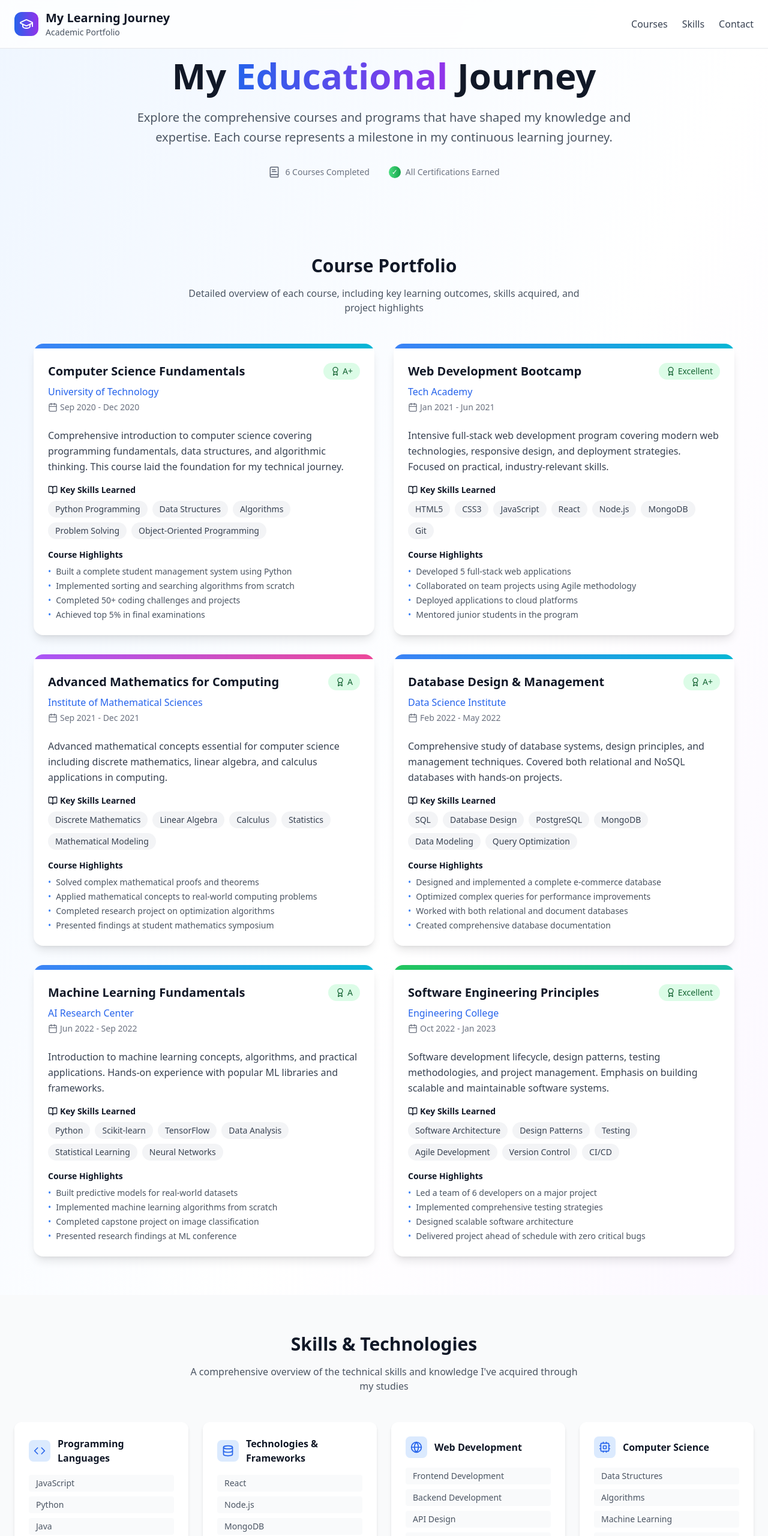
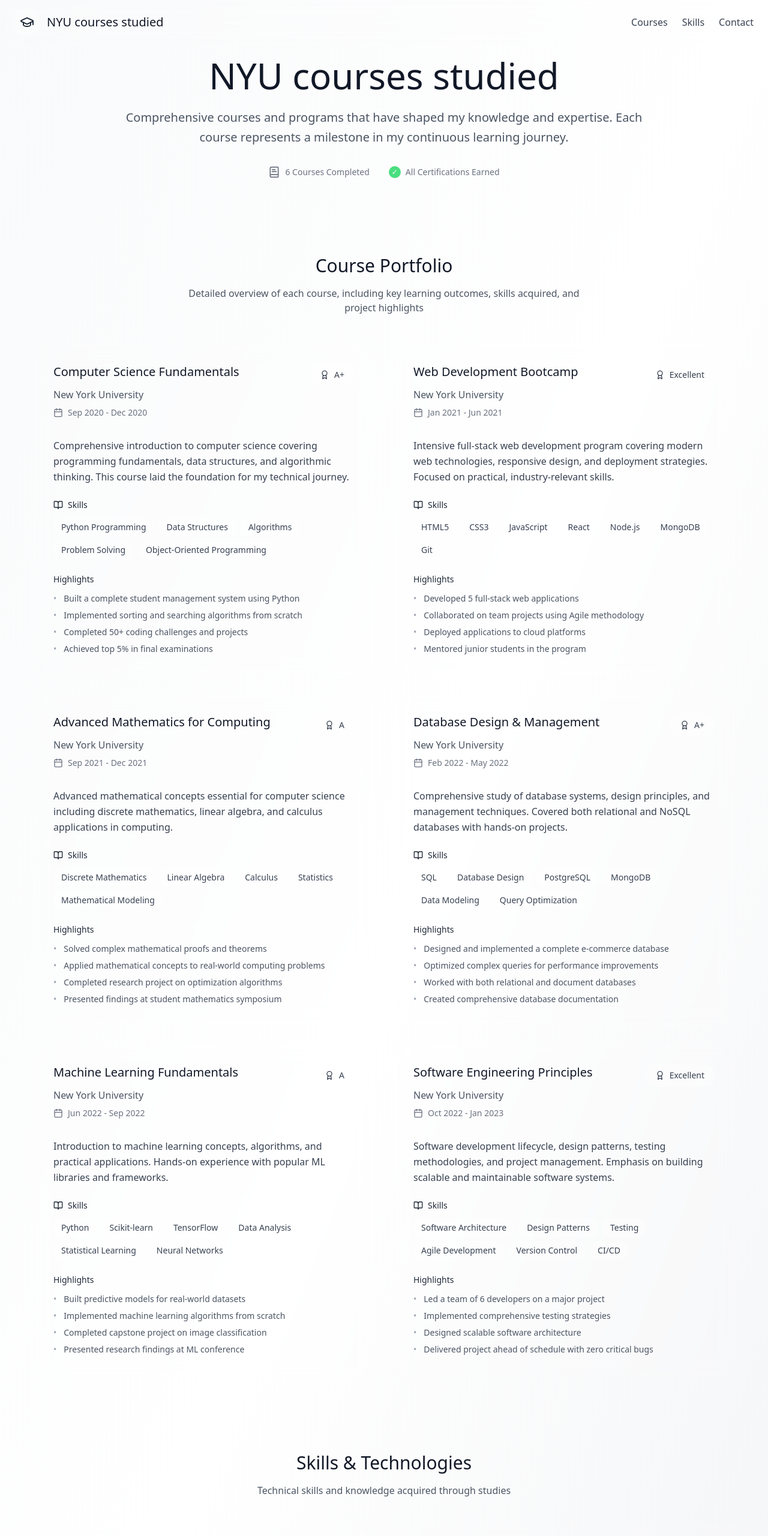
Before and after one commit to hamidrizvi4/course-chronicle-display, a React (Vite) app: page / in a window 1280 px wide. Shown: the top 2561 px of the page at 60% size. Built offline with nearby package versions, Linux system fonts and the light colour scheme.

Commit message:
Refactor: Apply glass-like and minimalist theme
- Updated the theme to be glass-like and minimalist.
- Reduced the number of courses displayed to 6.
- Modified the heading to "NYU courses studied".

```diff
--- a/src/components/CourseCard.tsx
+++ b/src/components/CourseCard.tsx
@@ -22,57 +22,40 @@ const CourseCard = ({
   highlights,
   category
 }: CourseCardProps) => {
-  const getCategoryColor = (category: string) => {
-    switch (category.toLowerCase()) {
-      case 'computer science':
-        return 'from-blue-500 to-cyan-500';
-      case 'mathematics':
-        return 'from-purple-500 to-pink-500';
-      case 'engineering':
-        return 'from-green-500 to-teal-500';
-      case 'business':
-        return 'from-orange-500 to-red-500';
-      default:
-        return 'from-gray-500 to-gray-600';
-    }
-  };
-
   return (
-    <div className="bg-white rounded-2xl shadow-lg hover:shadow-xl transition-all duration-300 overflow-hidden group">
-      <div className={`h-2 bg-gradient-to-r ${getCategoryColor(category)}`}></div>
-
-      <div className="p-6">
-        <div className="flex items-start justify-between mb-4">
+    <div className="bg-white/10 backdrop-blur-md rounded-3xl border border-white/20 hover:bg-white/15 transition-all duration-300 overflow-hidden group">
+      <div className="p-8">
+        <div className="flex items-start justify-between mb-6">
           <div className="flex-1">
-            <h3 className="text-xl font-bold text-gray-900 mb-2 group-hover:text-blue-600 transition-colors">
+            <h3 className="text-xl font-medium text-gray-900 mb-3 group-hover:text-gray-700 transition-colors">
               {title}
             </h3>
-            <p className="text-blue-600 font-medium mb-1">{institution}</p>
-            <div className="flex items-center text-gray-500 text-sm mb-2">
-              <Calendar className="h-4 w-4 mr-1" />
+            <p className="text-gray-600 font-light mb-2">{institution}</p>
+            <div className="flex items-center text-gray-500 text-sm mb-2 font-light">
+              <Calendar className="h-4 w-4 mr-2" />
               {duration}
             </div>
           </div>
           {grade && (
-            <div className="flex items-center bg-green-100 text-green-800 px-3 py-1 rounded-full text-sm font-medium">
-              <Award className="h-4 w-4 mr-1" />
+            <div className="flex items-center bg-white/20 backdrop-blur-sm text-gray-700 px-4 py-2 rounded-full text-sm font-light border border-white/30">
+              <Award className="h-4 w-4 mr-2" />
               {grade}
             </div>
           )}
         </div>
 
-        <p className="text-gray-700 mb-4 leading-relaxed">{description}</p>
+        <p className="text-gray-700 mb-6 leading-relaxed font-light">{description}</p>
 
-        <div className="mb-4">
-          <h4 className="text-sm font-semibold text-gray-900 mb-2 flex items-center">
-            <BookOpen className="h-4 w-4 mr-1" />
-            Key Skills Learned
+        <div className="mb-6">
+          <h4 className="text-sm font-medium text-gray-800 mb-3 flex items-center">
+            <BookOpen className="h-4 w-4 mr-2" />
+            Skills
           </h4>
           <div className="flex flex-wrap gap-2">
             {skills.map((skill, index) => (
               <span
                 key={index}
-                className="bg-gray-100 text-gray-700 px-3 py-1 rounded-full text-sm hover:bg-gray-200 transition-colors"
+                className="bg-white/20 backdrop-blur-sm text-gray-700 px-3 py-1 rounded-full text-sm hover:bg-white/30 transition-colors border border-white/30 font-light"
               >
                 {skill}
               </span>
@@ -81,11 +64,11 @@ const CourseCard = ({
         </div>
 
         <div>
-          <h4 className="text-sm font-semibold text-gray-900 mb-2">Course Highlights</h4>
-          <ul className="space-y-1">
+          <h4 className="text-sm font-medium text-gray-800 mb-3">Highlights</h4>
+          <ul className="space-y-2">
             {highlights.map((highlight, index) => (
-              <li key={index} className="text-gray-600 text-sm flex items-start">
-                <span className="text-blue-500 mr-2">•</span>
+              <li key={index} className="text-gray-600 text-sm flex items-start font-light">
+                <span className="text-gray-400 mr-3">•</span>
                 {highlight}
               </li>
             ))}
--- a/src/components/Header.tsx
+++ b/src/components/Header.tsx
@@ -3,26 +3,25 @@ import { GraduationCap } from "lucide-react";
 
 const Header = () => {
   return (
-    <header className="fixed top-0 left-0 right-0 bg-white/80 backdrop-blur-md border-b border-gray-200 z-50">
+    <header className="fixed top-0 left-0 right-0 bg-white/10 backdrop-blur-lg border-b border-white/20 z-50">
       <div className="container mx-auto px-6 py-4">
         <div className="flex items-center justify-between">
           <div className="flex items-center space-x-3">
-            <div className="bg-gradient-to-r from-blue-600 to-purple-600 p-2 rounded-xl">
-              <GraduationCap className="h-6 w-6 text-white" />
+            <div className="bg-white/20 backdrop-blur-sm p-2 rounded-xl border border-white/30">
+              <GraduationCap className="h-6 w-6 text-gray-800" />
             </div>
             <div>
-              <h1 className="text-xl font-bold text-gray-900">My Learning Journey</h1>
-              <p className="text-sm text-gray-600">Academic Portfolio</p>
+              <h1 className="text-xl font-medium text-gray-900">NYU courses studied</h1>
             </div>
           </div>
           <nav className="hidden md:flex space-x-6">
-            <a href="#courses" className="text-gray-700 hover:text-blue-600 transition-colors">
+            <a href="#courses" className="text-gray-700 hover:text-gray-900 transition-colors font-light">
               Courses
             </a>
-            <a href="#skills" className="text-gray-700 hover:text-blue-600 transition-colors">
+            <a href="#skills" className="text-gray-700 hover:text-gray-900 transition-colors font-light">
               Skills
             </a>
-            <a href="#contact" className="text-gray-700 hover:text-blue-600 transition-colors">
+            <a href="#contact" className="text-gray-700 hover:text-gray-900 transition-colors font-light">
               Contact
             </a>
           </nav>
--- a/src/components/SkillsSection.tsx
+++ b/src/components/SkillsSection.tsx
@@ -26,27 +26,27 @@ const SkillsSection = () => {
   ];
 
   return (
-    <section id="skills" className="py-16 bg-gray-50">
+    <section id="skills" className="py-16">
       <div className="container mx-auto px-6">
         <div className="text-center mb-12">
-          <h2 className="text-3xl font-bold text-gray-900 mb-4">Skills & Technologies</h2>
-          <p className="text-gray-600 max-w-2xl mx-auto">
-            A comprehensive overview of the technical skills and knowledge I've acquired through my studies
+          <h2 className="text-3xl font-light text-gray-900 mb-4">Skills & Technologies</h2>
+          <p className="text-gray-600 max-w-2xl mx-auto font-light">
+            Technical skills and knowledge acquired through studies
           </p>
         </div>
 
         <div className="grid md:grid-cols-2 lg:grid-cols-4 gap-6">
           {skillCategories.map((category, index) => (
-            <div key={index} className="bg-white p-6 rounded-xl shadow-md hover:shadow-lg transition-shadow">
+            <div key={index} className="bg-white/10 backdrop-blur-md p-6 rounded-2xl border border-white/20 hover:bg-white/15 transition-all duration-300">
               <div className="flex items-center mb-4">
-                <div className="bg-blue-100 p-2 rounded-lg mr-3">
-                  <category.icon className="h-5 w-5 text-blue-600" />
+                <div className="bg-white/20 backdrop-blur-sm p-2 rounded-lg mr-3 border border-white/30">
+                  <category.icon className="h-5 w-5 text-gray-700" />
                 </div>
-                <h3 className="font-semibold text-gray-900">{category.title}</h3>
+                <h3 className="font-medium text-gray-900">{category.title}</h3>
               </div>
               <div className="space-y-2">
                 {category.skills.map((skill, skillIndex) => (
-                  <div key={skillIndex} className="text-sm text-gray-600 bg-gray-50 px-3 py-1 rounded">
+                  <div key={skillIndex} className="text-sm text-gray-700 bg-white/20 backdrop-blur-sm px-3 py-1 rounded border border-white/30 font-light">
                     {skill}
                   </div>
                 ))}
--- a/src/pages/Index.tsx
+++ b/src/pages/Index.tsx
@@ -8,7 +8,7 @@ const Index = () => {
   const courses = [
     {
       title: "Computer Science Fundamentals",
-      institution: "University of Technology",
+      institution: "New York University",
       duration: "Sep 2020 - Dec 2020",
       description: "Comprehensive introduction to computer science covering programming fundamentals, data structures, and algorithmic thinking. This course laid the foundation for my technical journey.",
       skills: ["Python Programming", "Data Structures", "Algorithms", "Problem Solving", "Object-Oriented Programming"],
@@ -23,7 +23,7 @@ const Index = () => {
     },
     {
       title: "Web Development Bootcamp",
-      institution: "Tech Academy",
+      institution: "New York University",
       duration: "Jan 2021 - Jun 2021",
       description: "Intensive full-stack web development program covering modern web technologies, responsive design, and deployment strategies. Focused on practical, industry-relevant skills.",
       skills: ["HTML5", "CSS3", "JavaScript", "React", "Node.js", "MongoDB", "Git"],
@@ -38,7 +38,7 @@ const Index = () => {
     },
     {
       title: "Advanced Mathematics for Computing",
-      institution: "Institute of Mathematical Sciences",
+      institution: "New York University",
       duration: "Sep 2021 - Dec 2021",
       description: "Advanced mathematical concepts essential for computer science including discrete mathematics, linear algebra, and calculus applications in computing.",
       skills: ["Discrete Mathematics", "Linear Algebra", "Calculus", "Statistics", "Mathematical Modeling"],
@@ -53,7 +53,7 @@ const Index = () => {
     },
     {
       title: "Database Design & Management",
-      institution: "Data Science Institute",
+      institution: "New York University",
       duration: "Feb 2022 - May 2022",
       description: "Comprehensive study of database systems, design principles, and management techniques. Covered both relational and NoSQL databases with hands-on projects.",
       skills: ["SQL", "Database Design", "PostgreSQL", "MongoDB", "Data Modeling", "Query Optimization"],
@@ -68,7 +68,7 @@ const Index = () => {
     },
     {
       title: "Machine Learning Fundamentals",
-      institution: "AI Research Center",
+      institution: "New York University",
       duration: "Jun 2022 - Sep 2022",
       description: "Introduction to machine learning concepts, algorithms, and practical applications. Hands-on experience with popular ML libraries and frameworks.",
       skills: ["Python", "Scikit-learn", "TensorFlow", "Data Analysis", "Statistical Learning", "Neural Networks"],
@@ -83,7 +83,7 @@ const Index = () => {
     },
     {
       title: "Software Engineering Principles",
-      institution: "Engineering College",
+      institution: "New York University",
       duration: "Oct 2022 - Jan 2023",
       description: "Software development lifecycle, design patterns, testing methodologies, and project management. Emphasis on building scalable and maintainable software systems.",
       skills: ["Software Architecture", "Design Patterns", "Testing", "Agile Development", "Version Control", "CI/CD"],
@@ -99,28 +99,28 @@ const Index = () => {
   ];
 
   return (
-    <div className="min-h-screen bg-gradient-to-br from-blue-50 via-white to-purple-50">
+    <div className="min-h-screen bg-gradient-to-br from-gray-50 via-white to-gray-100">
       <Header />
 
       {/* Hero Section */}
       <section className="pt-24 pb-16 px-6">
         <div className="container mx-auto text-center">
           <div className="max-w-4xl mx-auto">
-            <h1 className="text-5xl md:text-6xl font-bold text-gray-900 mb-6 leading-tight">
-              My <span className="bg-gradient-to-r from-blue-600 to-purple-600 bg-clip-text text-transparent">Educational</span> Journey
+            <h1 className="text-5xl md:text-6xl font-light text-gray-900 mb-6 leading-tight">
+              NYU courses studied
             </h1>
-            <p className="text-xl text-gray-600 mb-8 leading-relaxed">
-              Explore the comprehensive courses and programs that have shaped my knowledge and expertise.
+            <p className="text-xl text-gray-600 mb-8 leading-relaxed font-light">
+              Comprehensive courses and programs that have shaped my knowledge and expertise.
               Each course represents a milestone in my continuous learning journey.
             </p>
             <div className="flex items-center justify-center space-x-8 text-sm text-gray-500">
               <div className="flex items-center">
                 <BookText className="h-5 w-5 mr-2" />
-                {courses.length} Courses Completed
+                <span className="font-light">{courses.length} Courses Completed</span>
               </div>
               <div className="flex items-center">
-                <span className="h-5 w-5 mr-2 bg-gradient-to-r from-green-400 to-green-600 rounded-full flex items-center justify-center text-white text-xs">✓</span>
-                All Certifications Earned
+                <span className="h-5 w-5 mr-2 bg-green-400 rounded-full flex items-center justify-center text-white text-xs">✓</span>
+                <span className="font-light">All Certifications Earned</span>
               </div>
             </div>
           </div>
@@ -131,8 +131,8 @@ const Index = () => {
       <section id="courses" className="py-16 px-6">
         <div className="container mx-auto">
           <div className="text-center mb-12">
-            <h2 className="text-3xl font-bold text-gray-900 mb-4">Course Portfolio</h2>
-            <p className="text-gray-600 max-w-2xl mx-auto">
+            <h2 className="text-3xl font-light text-gray-900 mb-4">Course Portfolio</h2>
+            <p className="text-gray-600 max-w-2xl mx-auto font-light">
               Detailed overview of each course, including key learning outcomes, skills acquired, and project highlights
             </p>
           </div>
@@ -148,34 +148,34 @@ const Index = () => {
       <SkillsSection />
 
       {/* Contact Section */}
-      <section id="contact" className="py-16 bg-gradient-to-r from-blue-600 to-purple-600 text-white">
+      <section id="contact" className="py-16 bg-white/10 backdrop-blur-md border-t border-white/20">
         <div className="container mx-auto px-6 text-center">
-          <h2 className="text-3xl font-bold mb-4">Let's Connect</h2>
-          <p className="text-blue-100 mb-8 max-w-2xl mx-auto">
+          <h2 className="text-3xl font-light text-gray-900 mb-4">Let's Connect</h2>
+          <p className="text-gray-600 mb-8 max-w-2xl mx-auto font-light">
             Interested in discussing my educational background or potential opportunities? I'd love to hear from you.
           </p>
 
           <div className="flex flex-col md:flex-row items-center justify-center space-y-4 md:space-y-0 md:space-x-8">
-            <div className="flex items-center">
+            <div className="flex items-center text-gray-700">
               <Mail className="h-5 w-5 mr-2" />
-              <span>your.email@example.com</span>
+              <span className="font-light">your.email@example.com</span>
             </div>
-            <div className="flex items-center">
+            <div className="flex items-center text-gray-700">
               <Phone className="h-5 w-5 mr-2" />
-              <span>+1 (555) 123-4567</span>
+              <span className="font-light">+1 (555) 123-4567</span>
             </div>
-            <div className="flex items-center">
+            <div className="flex items-center text-gray-700">
               <MapPin className="h-5 w-5 mr-2" />
-              <span>Your City, Country</span>
+              <span className="font-light">New York, NY</span>
             </div>
           </div>
         </div>
       </section>
 
       {/* Footer */}
-      <footer className="bg-gray-900 text-gray-400 py-8 px-6">
+      <footer className="bg-white/10 backdrop-blur-md text-gray-600 py-8 px-6 border-t border-white/20">
         <div className="container mx-auto text-center">
-          <p>&copy; 2024 My Learning Journey. Built with passion for education and growth.</p>
+          <p className="font-light">&copy; 2024 NYU Learning Journey. Built with passion for education and growth.</p>
         </div>
       </footer>
     </div>
```
